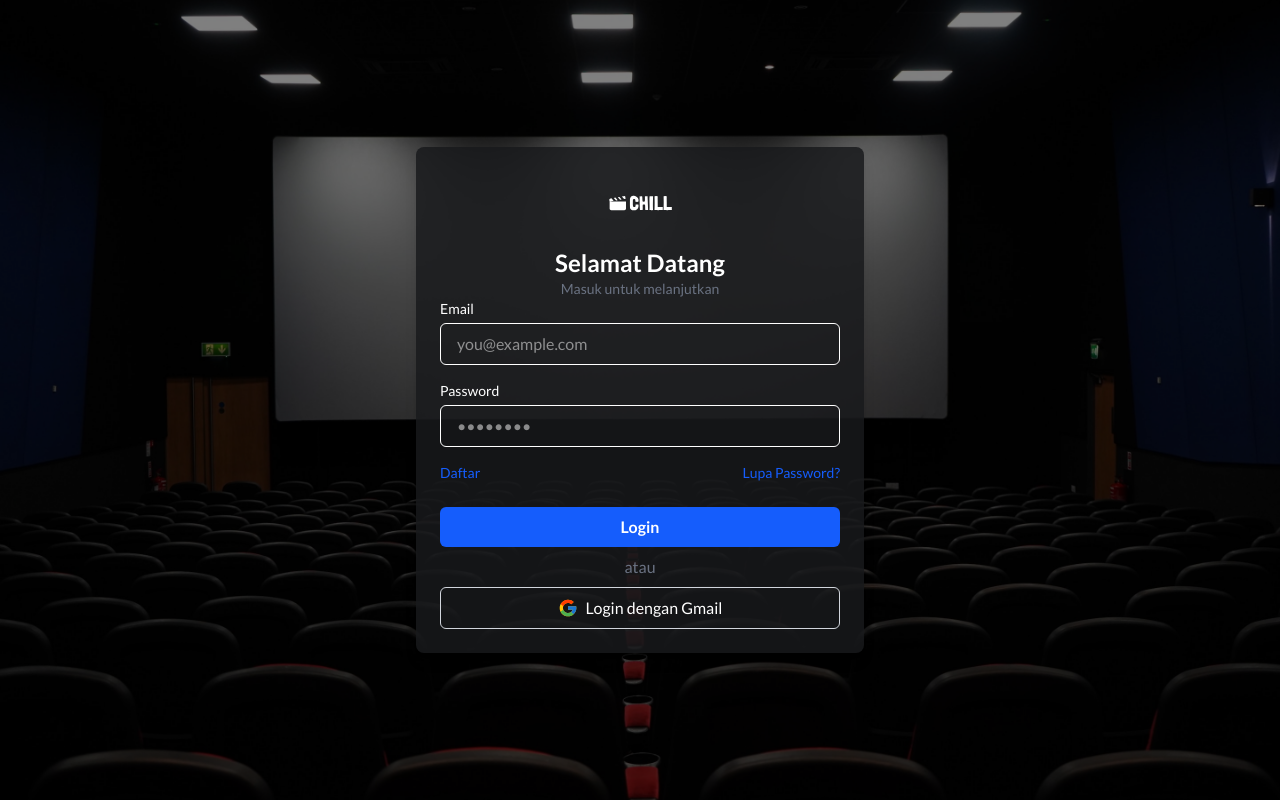
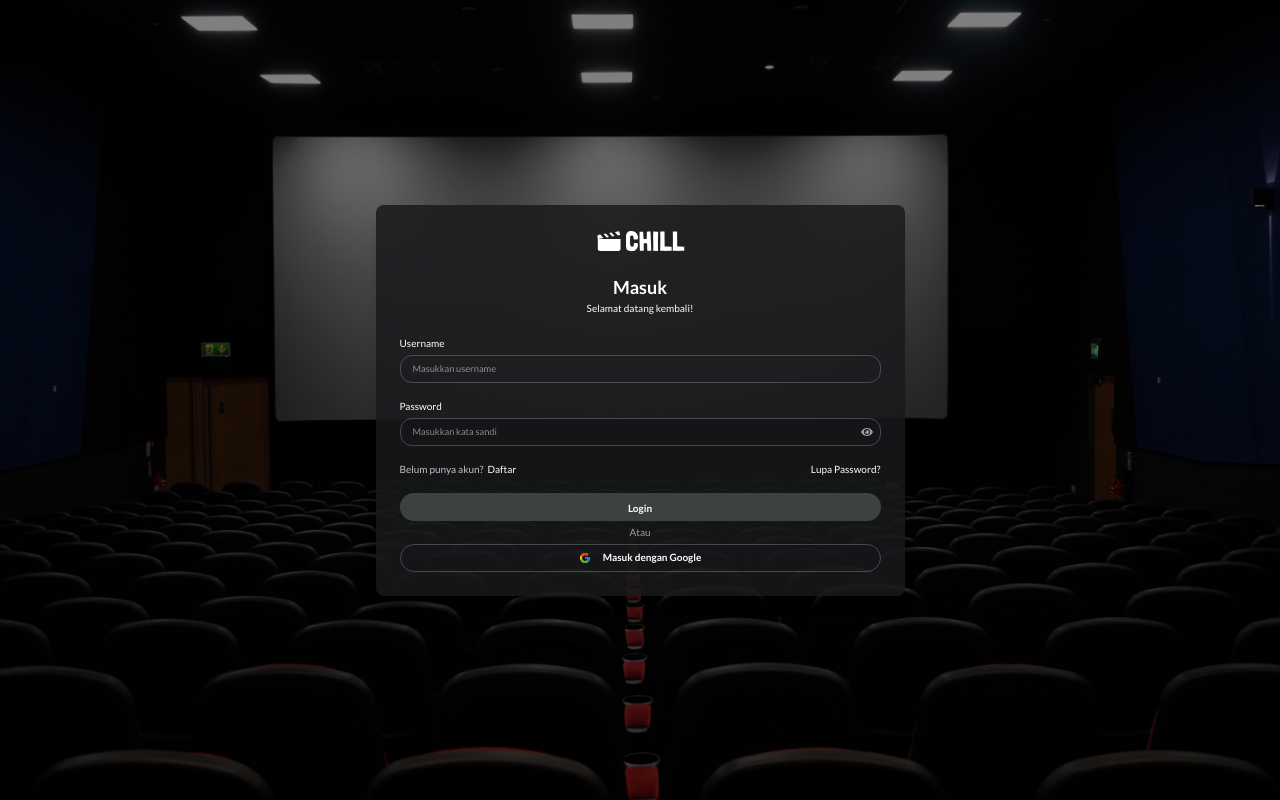
Before and after one commit to YusupBudiman/chill-movie-react, a React (Vite) app: page / in a window 1280 px wide. Built offline with nearby package versions, Linux system fonts and the light colour scheme.

Commit message:
clear design page login

```diff
--- a/src/components/LoginForm.jsx
+++ b/src/components/LoginForm.jsx
@@ -2,99 +2,135 @@ import { useState } from "react";
 import { Link, useNavigate } from "react-router-dom";
 import { FcGoogle } from "react-icons/fc";
 import Logo from "../assets/images/Logo.svg";
+import { FaEye, FaEyeSlash } from "react-icons/fa";
 
 const LoginForm = () => {
   const navigate = useNavigate();
-  const [form, setForm] = useState({ email: "", password: "" });
+  const [form, setForm] = useState({ Username: "", password: "" });
+  const [showPassword, setShowPassword] = useState(false);
 
   const handleChange = (e) =>
     setForm({ ...form, [e.target.name]: e.target.value });
 
   const handleSubmit = (e) => {
     e.preventDefault();
-    if (form.email && form.password) {
+    if (form.Username && form.password) {
       navigate("/home");
     } else {
-      alert("Email dan password harus diisi");
+      alert("Username dan password harus diisi");
     }
   };
 
   return (
-    <section className="bg-[rgba(24,26,28,0.84)] text-white p-6 rounded-lg shadow-lg ">
-      {/* Logo dan teks */}
-      <div className="text-center">
-        <img src={Logo} alt="Logo" className="w-16 h-16 mx-auto mb-3" />
-        <h1 className="text-2xl font-bold">Selamat Datang</h1>
-        <p className="text-sm text-gray-500">Masuk untuk melanjutkan</p>
+    <div className=" bg-[rgba(24,26,28,0.84)] text-white p-6 rounded-lg shadow-lg">
+      {/* Logo & Judul */}
+      <div className="text-center mb-5">
+        <img
+          src={Logo}
+          alt="Logo MyApp"
+          className="w-[94px] h-6 mx-auto mb-5"
+        />
+        <h1 className="text-lg font-bold">Masuk</h1>
+        <p className="text-[10px] font-light">Selamat datang kembali!</p>
       </div>
 
-      {/* Form */}
-      <form onSubmit={handleSubmit} className="space-y-4">
+      {/* Form Login */}
+      <form
+        onSubmit={handleSubmit}
+        name="login-form"
+        className="space-y-4"
+        aria-label="Form masuk pengguna"
+      >
+        {/* Input Username */}
         <div>
-          <label htmlFor="email" className="block text-sm font-medium">
-            Email
+          <label htmlFor="Username" className="block text-[10px] font-medium">
+            Username
           </label>
           <input
-            type="email"
-            id="email"
-            name="email"
-            value={form.email}
+            type="Username"
+            id="Username"
+            name="Username"
+            value={form.Username}
             onChange={handleChange}
             required
-            className="mt-1 w-full px-4 py-2 border rounded-md focus:ring focus:border-blue-500"
-            placeholder="you@example.com"
+            autoComplete="Username"
+            placeholder="Masukkan username"
+            className="mt-1 w-full h-7 px-3 py-2 border border-[#E7E3FC3B] rounded-xl text-white text-[9.24px] "
           />
         </div>
 
+        {/* Input Password */}
         <div>
-          <label htmlFor="password" className="block text-sm font-medium">
+          <label htmlFor="password" className="block text-[10px] font-medium">
             Password
           </label>
+          <div className="relative">
             <input
-            type="password"
+              type={showPassword ? "text" : "password"}
               id="password"
               name="password"
               value={form.password}
               onChange={handleChange}
               required
-            className="mt-1 w-full px-4 py-2 border rounded-md focus:ring focus:border-blue-500"
-            placeholder="••••••••"
+              autoComplete="current-password"
+              placeholder="Masukkan kata sandi"
+              className="mt-1 w-full h-7 px-3 py-2 border border-[#E7E3FC3B] rounded-xl text-white text-[9.24px]"
             />
+            <button
+              type="button"
+              onClick={() => setShowPassword(!showPassword)}
+              className="absolute inset-y-0 right-0 px-2 mt-1 flex items-center text-[#9D9EA1]"
+            >
+              {showPassword ? (
+                <FaEyeSlash className="w-3 h-3" />
+              ) : (
+                <FaEye className="w-3 h-3" />
+              )}
+            </button>
+          </div>
         </div>
 
-        {/* Daftar & Lupa Password */}
-        <div className="flex justify-between text-sm mt-2">
-          <Link to="/register" className="text-blue-600 hover:underline">
+        {/* Navigation */}
+        <div
+          role="navigation"
+          aria-label="Link tambahan"
+          className="flex justify-between text-[10px] mt-1.5"
+        >
+          <span className="text-[#C1C2C4]">
+            Belum punya akun?
+            <Link to="/register" className="font-medium text-white ml-1">
               Daftar
             </Link>
-          <Link to="/forgot-password" className="text-blue-600 hover:underline">
+          </span>
+
+          <Link to="/forgot-password" className="font-medium  text-white">
             Lupa Password?
           </Link>
         </div>
 
-        {/* Tombol Login */}
-        <div className="button-login display flex flex-col gap-2 mt-4 items-center">
+        {/* Tombol Aksi */}
+        <div className="flex flex-col gap-1 text-[10px] ">
           <button
             type="submit"
-            className="w-full py-2 mt-2 bg-blue-600 text-white font-semibold rounded-md hover:bg-blue-700 transition"
+            className="w-full h-7 py-2 px-3 bg-[#3D4142] text-white font-semibold rounded-2xl hover:bg-gray-600 active:bg-gray-800  transition-all duration-200 ease-in-out"
           >
             Login
           </button>
 
-          <span className="text-gray-500">atau</span>
+          <span className="text-center text-[#9D9EA1]">Atau</span>
 
-          {/* Login dengan Gmail */}
           <button
             type="button"
+            aria-label="Masuk dengan Google"
             onClick={() => alert("Login Google belum aktif")}
-            className="w-full py-2 border border-gray-300 flex items-center justify-center gap-2 rounded-md hover:bg-gray-50"
+            className="flex justify-center items-center gap-3 w-full h-7 py-2 px-3 border border-[#E7E3FC3B] bg-transparent text-white font-semibold rounded-2xl hover:bg-gray-600 active:bg-gray-800  transition-all duration-200 ease-in-out"
           >
-            <FcGoogle className="text-xl" />
-            Login dengan Gmail
+            <FcGoogle className="text-xs" />
+            Masuk dengan Google
           </button>
         </div>
       </form>
-    </section>
+    </div>
   );
 };
 
--- a/src/pages/Login.jsx
+++ b/src/pages/Login.jsx
@@ -3,18 +3,15 @@ import BgLogin from "../assets/images/bg-login.jpg";
 const Login = () => {
   return (
     <main className="relative min-h-screen flex items-center justify-center px-4 overflow-hidden">
-      {/* Background image pakai <img> */}
       <img
         src={BgLogin}
         alt="Background"
         className="absolute inset-0 w-full h-full object-cover z-0"
       />
 
-      {/* Overlay hitam transparan */}
       <div className="absolute inset-0 bg-black/50 z-0" />
 
-      {/* Konten form login */}
-      <div className="relative z-10 w-full max-w-md">
+      <div className="relative z-10 w-[306px] md:w-[529px]">
         <LoginForm />
       </div>
     </main>
```
Lines whose indentation alone changed are shown as unchanged.
